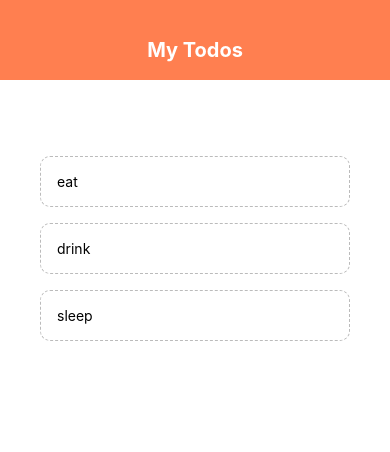
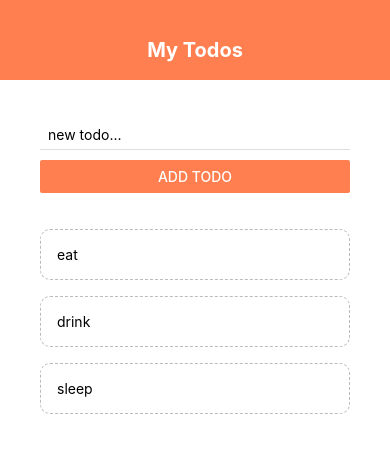
Before and after one commit to MrWhoBird/reactnativeToDoApp, a React Native app: screen / in a window 390 px wide. Shown: the top 452 px of the page. Built offline with nearby package versions, Linux system fonts and the light colour scheme.

Commit message:
added option to add item to list, added flex properties

```diff
--- a/App.js
+++ b/App.js
@@ -1,8 +1,9 @@
 // import { StatusBar } from 'expo-status-bar';
 import React, {useState} from 'react';
-import { StyleSheet, Text, View, FlatList } from 'react-native';
+import { StyleSheet, Text, View, FlatList, Alert, TouchableWithoutFeedback, Keyboard } from 'react-native';
 import Header from './components/header';
 import TodoItem from './components/todoItem'
+import AddTodo from './components/addTodo'
 
 export default function App() {
   const [todos, setTodos] = useState([
@@ -17,11 +18,41 @@
     });
   }
 
+  const submitHandler = (text) => {
+
+    if(text.length > 3){
+      setTodos((prevTodos) => {
+        Alert.alert(
+          'OK',
+          'done',
+          [
+          {text: 'ok', onPress: () => console.log('added')}
+          ]
+        )
+        return [
+          {text: text, key: Math.random().toString()},
+          ...prevTodos
+        ];
+      });
+    } else {
+      Alert.alert(
+        'OOPS',
+        '3 chars must be',
+        [
+        {text: 'ok', onPress: () => console.log('closed')}
+        ]
+      )
+    }
+  }
+
   return (
+    <TouchableWithoutFeedback onPress={() => {
+      Keyboard.dismiss()
+    }}>
       <View style={styles.container}>
         <Header/>
         <View style={styles.content}>
-        {/*todo form*/}
+          <AddTodo submitHandler={submitHandler}/>
           <View style={styles.list}>
             <FlatList
               data={todos}
@@ -34,6 +65,7 @@
         </View>
         {/* <StatusBar style="auto" /> */}
       </View>
+    </TouchableWithoutFeedback>
   );
 }
 
@@ -43,9 +75,11 @@
     backgroundColor: '#fff',
   },
   content: {
+    flex: 1,
     padding: 40,
   },
   list: {
+    flex: 1,
     marginTop: 20,
   }
 });
--- a/components/addTodo.js
+++ b/components/addTodo.js
@@ -0,0 +1,32 @@
+import React, {useState} from 'react';
+import { StyleSheet, Text, TextInput, Button, View } from 'react-native';
+
+export default function AddTodo({submitHandler}) {
+    const [text, setText] = useState('')
+
+    const changeHandler = (val) => {
+        setText(val)
+    }
+
+  return (
+    <View>
+        <TextInput
+            style={styles.input}
+            placeholder='new todo...'
+            onChangeText={changeHandler}
+            // onChangeText={(val) => changeHandler(val)}
+        />
+        <Button onPress={() => submitHandler(text)} title='Add ToDo' color='coral'/>
+    </View>
+  );
+}
+
+const styles = StyleSheet.create({
+    input: {
+        marginBottom: 10,
+        paddingHorizontal: 8,
+        paddingVertical: 6,
+        borderBottomWidth: 1,
+        borderBottomColor: '#ddd'
+    }
+});
```
Lines whose indentation alone changed are shown as unchanged.
